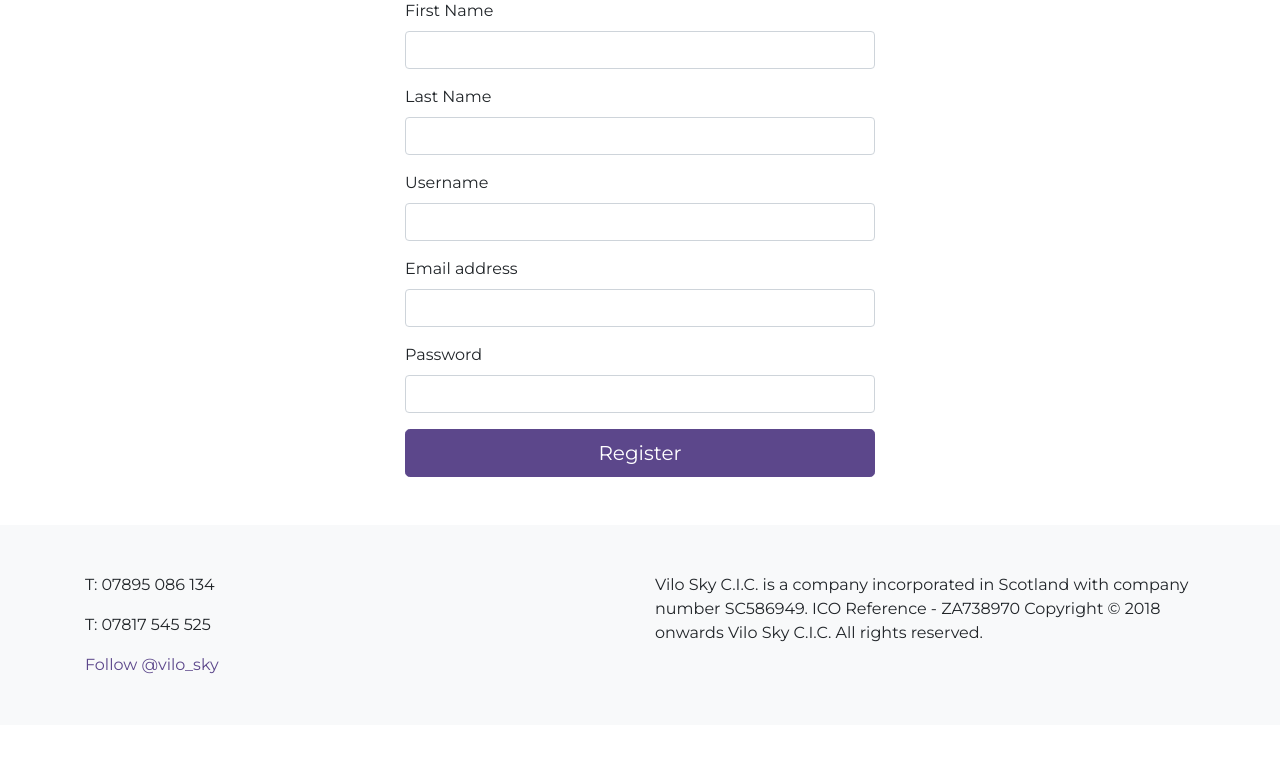
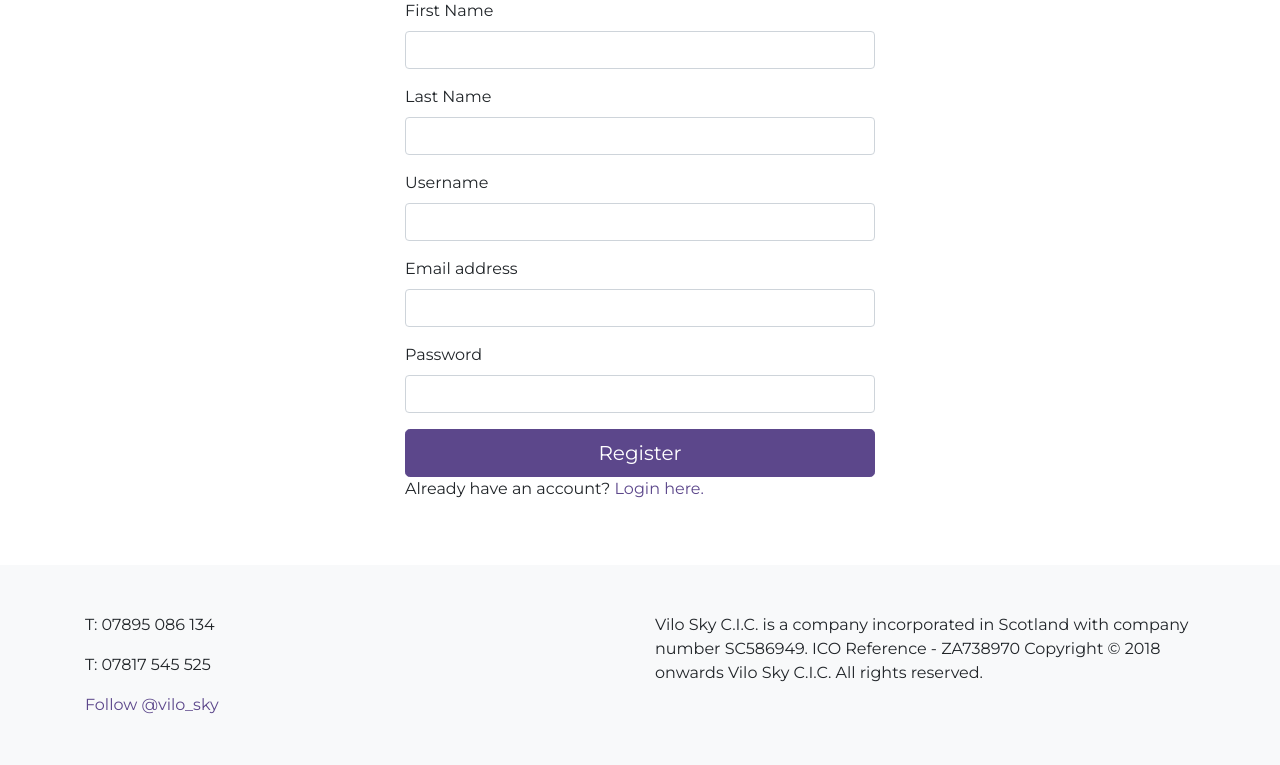
Before and after one commit to tp3-2020-CS32/ViloSky, a Django app: page /paths/register/ in a window 1280 px wide. Shown: the part 220-985 px from the top of the page. Before the commit the page ends 894 px from the top, so only its background shows below. Run offline with Django 3.2, Linux system fonts and the light colour scheme; some libraries are stand-ins or nearby versions.

Commit message:
Added links to register/login below buttons

```diff
--- a/vilosky_paths/templates/paths/login.html
+++ b/vilosky_paths/templates/paths/login.html
@@ -22,6 +22,7 @@ Login - Vilo Sky
 		</div>
 		<input type="submit" class="btn btn-login-registration btn-lg" value="Login">
 	</form>
+	<p>Don't have an account yet? <a href="{% url 'paths:register' %}">Register here.</a></p>
 
 	{% for message in messages %}
 	<div class="alert alert-warning alert-dismissible fade show mt-2" role="alert">
--- a/vilosky_paths/templates/paths/register.html
+++ b/vilosky_paths/templates/paths/register.html
@@ -35,6 +35,7 @@ Register - Vilo Sky
 		</div>
 		<input type="submit" class="btn btn-login-registration btn-lg" value="Register">
 	</form>
+	<p>Already have an account? <a href="{% url 'paths:login' %}">Login here.</a></p>
 	{% if messages %}
 	{% for message in messages %}
 		<div class="alert alert-danger alert-dismissible fade show mt-2" role="alert">
```
